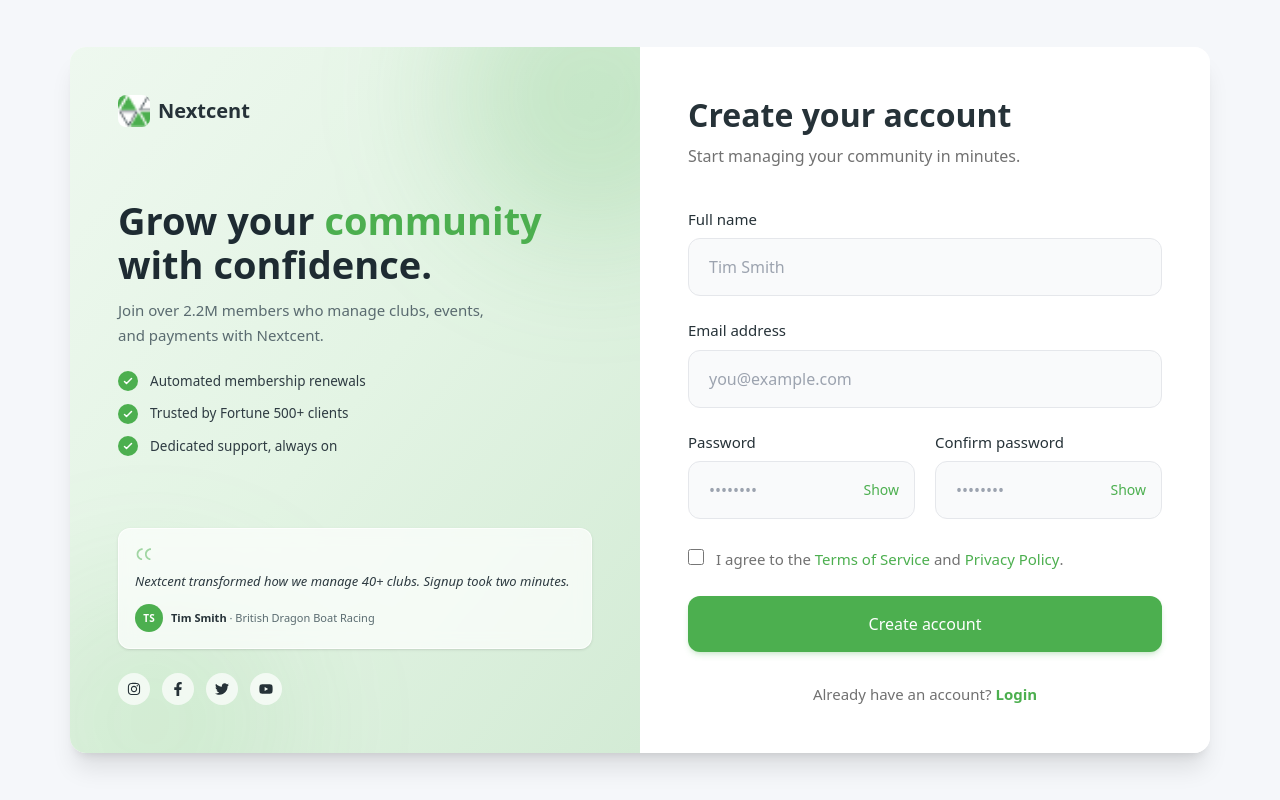
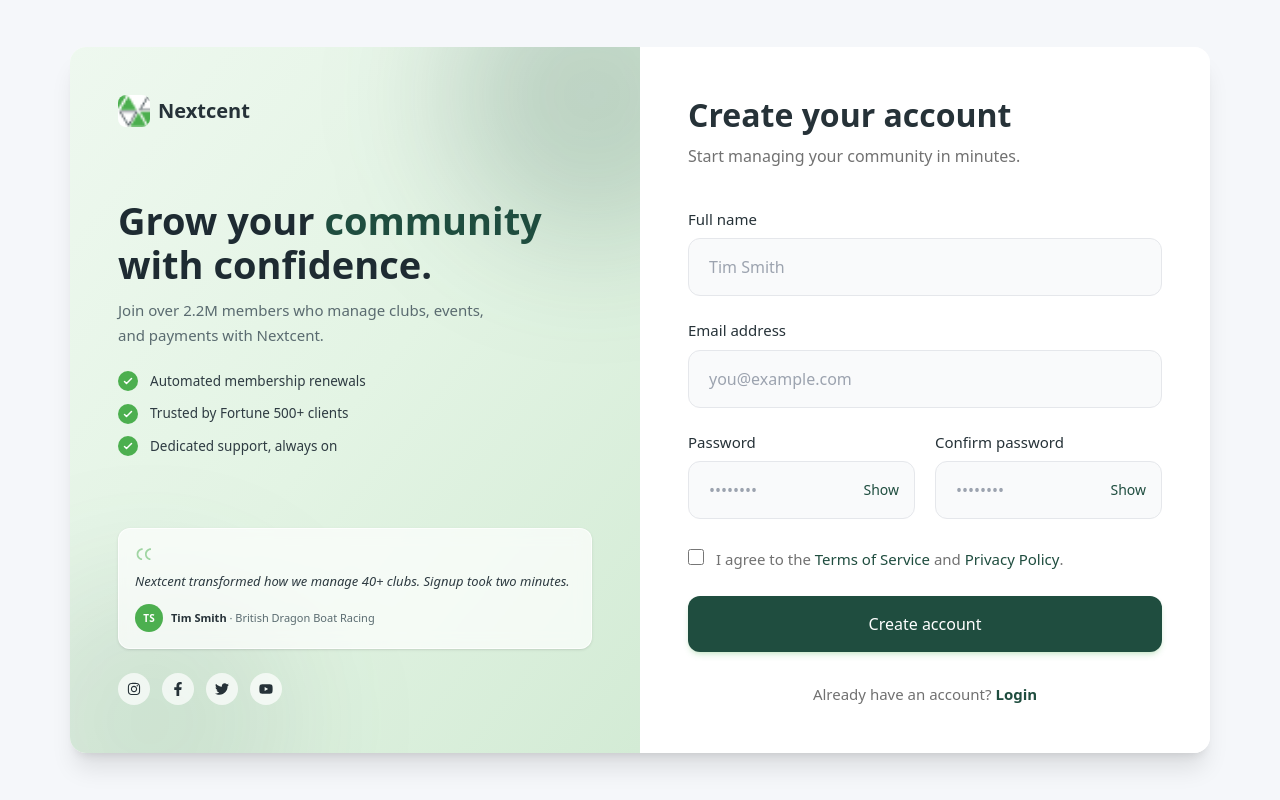
Before and after one commit to Noor-Fatima004/figma-task, a Next.js app: page /signup in a window 1280 px wide. Built offline with nearby package versions, Linux system fonts and the light colour scheme.

Commit message:
color chaning on login form

```diff
--- a/src/app/components/AuthLayout.tsx
+++ b/src/app/components/AuthLayout.tsx
@@ -14,8 +14,8 @@ export default function AuthLayout({ children }: AuthLayoutProps) {
         {/* LEFT – Attract Section (hidden on small screens, form takes full focus) */}
         <div className="hidden lg:flex lg:w-1/2 relative flex-col justify-between gap-10 bg-gradient-to-br from-[#eef8ef] via-[#e3f4e4] to-[#d3ebd5] p-10 xl:p-12 overflow-hidden">
           {/* Soft decorative glow — replaces the small corner circles */}
-          <div className="pointer-events-none absolute -top-24 -right-24 w-72 h-72 rounded-full bg-[#4CAF4F]/20 blur-3xl" />
-          <div className="pointer-events-none absolute -bottom-28 -left-16 w-72 h-72 rounded-full bg-[#4CAF4F]/10 blur-3xl" />
+          <div className="pointer-events-none absolute -top-24 -right-24 w-72 h-72 rounded-full bg-primary/20 blur-3xl" />
+          <div className="pointer-events-none absolute -bottom-28 -left-16 w-72 h-72 rounded-full bg-primary/10 blur-3xl" />
 
           {/* Logo */}
           <div className="relative flex items-center gap-2">
@@ -34,7 +34,7 @@ export default function AuthLayout({ children }: AuthLayoutProps) {
           <div className="relative space-y-6">
             <div className="space-y-3">
               <h2 className="text-3xl xl:text-[38px] font-semibold leading-[1.15] text-[#1e2b32]">
-                Grow your <span className="text-[#4CAF4F]">community</span>{" "}
+                Grow your <span className="text-primary">community</span>{" "}
                 with confidence.
               </h2>
               <p className="text-[#5a6b70] text-sm xl:text-[15px] leading-relaxed max-w-sm">
--- a/src/app/components/auth/LoginForm.tsx
+++ b/src/app/components/auth/LoginForm.tsx
@@ -145,7 +145,7 @@ export default function LoginForm() {
               type="button"
               onClick={() => setShowPassword((v) => !v)}
               tabIndex={-1}
-              className="absolute right-3 sm:right-4 top-1/2 -translate-y-1/2 text-[11px] sm:text-xs md:text-sm font-medium text-[#4CAF4F] hover:text-[#388E3C] transition-colors"
+              className="absolute right-3 sm:right-4 top-1/2 -translate-y-1/2 text-[11px] sm:text-xs md:text-sm font-medium text-primary hover:text-[#388E3C] transition-colors"
             >
               {showPassword ? "Hide" : "Show"}
             </button>
@@ -174,7 +174,7 @@ export default function LoginForm() {
           </label>
           <a
             href="#"
-            className="text-[#4CAF4F] hover:underline font-medium w-fit"
+            className="text-primary hover:underline font-medium w-fit"
           >
             Forgot password?
           </a>
@@ -184,7 +184,7 @@ export default function LoginForm() {
         <button
           type="submit"
           disabled={isLoading}
-          className="w-full bg-[#4CAF4F] hover:bg-[#388E3C] active:scale-[0.99] disabled:bg-[#9CA3AF] disabled:cursor-not-allowed text-white font-medium text-sm sm:text-[15px] md:text-base py-3 sm:py-3.5 md:py-4 px-4 rounded-lg sm:rounded-xl transition-all duration-300 shadow-md shadow-[#4CAF4F]/20"
+          className="w-full bg-primary hover:bg-[#388E3C] active:scale-[0.99] disabled:bg-[#9CA3AF] disabled:cursor-not-allowed text-white font-medium text-sm sm:text-[15px] md:text-base py-3 sm:py-3.5 md:py-4 px-4 rounded-lg sm:rounded-xl transition-all duration-300 shadow-md shadow-[#4CAF4F]/20"
         >
           {isLoading ? (
             <span className="inline-flex items-center justify-center gap-2">
@@ -220,7 +220,7 @@ export default function LoginForm() {
           Don&apos;t have an account?{" "}
           <Link
             href="/signup"
-            className="text-[#4CAF4F] font-semibold hover:underline whitespace-nowrap"
+            className="text-primary font-semibold hover:underline whitespace-nowrap"
           >
             Sign up
           </Link>
--- a/src/app/components/auth/SignupForm.tsx
+++ b/src/app/components/auth/SignupForm.tsx
@@ -156,7 +156,7 @@ export default function SignupForm() {
                 type="button"
                 onClick={() => setShowPassword((v) => !v)}
                 tabIndex={-1}
-                className="absolute right-3 sm:right-4 top-1/2 -translate-y-1/2 text-[11px] sm:text-xs md:text-sm font-medium text-[#4CAF4F] hover:text-[#388E3C] transition-colors"
+                className="absolute right-3 sm:right-4 top-1/2 -translate-y-1/2 text-[11px] sm:text-xs md:text-sm font-medium text-primary hover:text-[#388E3C] transition-colors"
               >
                 {showPassword ? "Hide" : "Show"}
               </button>
@@ -184,7 +184,7 @@ export default function SignupForm() {
                 type="button"
                 onClick={() => setShowConfirm((v) => !v)}
                 tabIndex={-1}
-                className="absolute right-3 sm:right-4 top-1/2 -translate-y-1/2 text-[11px] sm:text-xs md:text-sm font-medium text-[#4CAF4F] hover:text-[#388E3C] transition-colors"
+                className="absolute right-3 sm:right-4 top-1/2 -translate-y-1/2 text-[11px] sm:text-xs md:text-sm font-medium text-primary hover:text-[#388E3C] transition-colors"
               >
                 {showConfirm ? "Hide" : "Show"}
               </button>
@@ -207,14 +207,14 @@ export default function SignupForm() {
               I agree to the{" "}
               <a
                 href="#"
-                className="text-[#4CAF4F] hover:underline font-medium"
+                className="text-primary hover:underline font-medium"
               >
                 Terms of Service
               </a>{" "}
               and{" "}
               <a
                 href="#"
-                className="text-[#4CAF4F] hover:underline font-medium"
+                className="text-primary hover:underline font-medium"
               >
                 Privacy Policy
               </a>
@@ -228,7 +228,7 @@ export default function SignupForm() {
         <button
           type="submit"
           disabled={isLoading}
-          className="w-full bg-[#4CAF4F] hover:bg-[#388E3C] active:scale-[0.99] disabled:bg-[#9CA3AF] disabled:cursor-not-allowed text-white font-medium text-sm sm:text-[15px] md:text-base py-3 sm:py-3.5 md:py-4 px-4 rounded-lg sm:rounded-xl transition-all duration-300 shadow-md shadow-[#4CAF4F]/20"
+          className="w-full bg-primary hover:bg-[#388E3C] active:scale-[0.99] disabled:bg-[#9CA3AF] disabled:cursor-not-allowed text-white font-medium text-sm sm:text-[15px] md:text-base py-3 sm:py-3.5 md:py-4 px-4 rounded-lg sm:rounded-xl transition-all duration-300 shadow-md shadow-[#4CAF4F]/20"
         >
           {isLoading ? (
             <span className="inline-flex items-center justify-center gap-2">
@@ -264,7 +264,7 @@ export default function SignupForm() {
           Already have an account?{" "}
           <Link
             href="/login"
-            className="text-[#4CAF4F] font-semibold hover:underline whitespace-nowrap"
+            className="text-primary font-semibold hover:underline whitespace-nowrap"
           >
             Login
           </Link>
```
